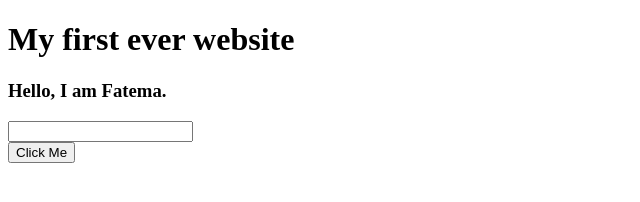
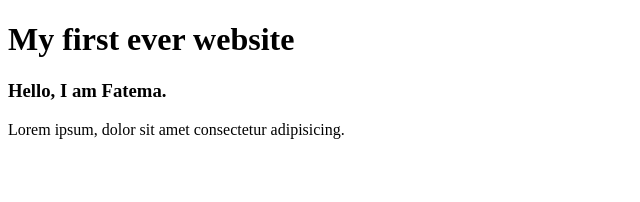
Before and after one commit to FatemaAkter11/My-first-website, a plain HTML site: page index.html in a window 1280 px wide. Shown: the whole page, without its empty margins (0-640 px from the left). Drawn offline with Linux system fonts and the light colour scheme.

Commit message:
text update

```diff
--- a/index.html
+++ b/index.html
@@ -1,4 +1,3 @@
-
     <!DOCTYPE html>
         <html lang="en">
         <head>
@@ -10,8 +9,6 @@
         <body>
             <h1>My first ever website</h1>
             <h3>Hello, I am Fatema.</h3>
-        <input type="text">
-        <br>
-        <button>Click Me</button>
+            <p>Lorem ipsum, dolor sit amet consectetur adipisicing.</p>
         </body>
         </html>
```
Also changed, not shown: 1 other file. Lines whose indentation alone changed are shown as unchanged.
